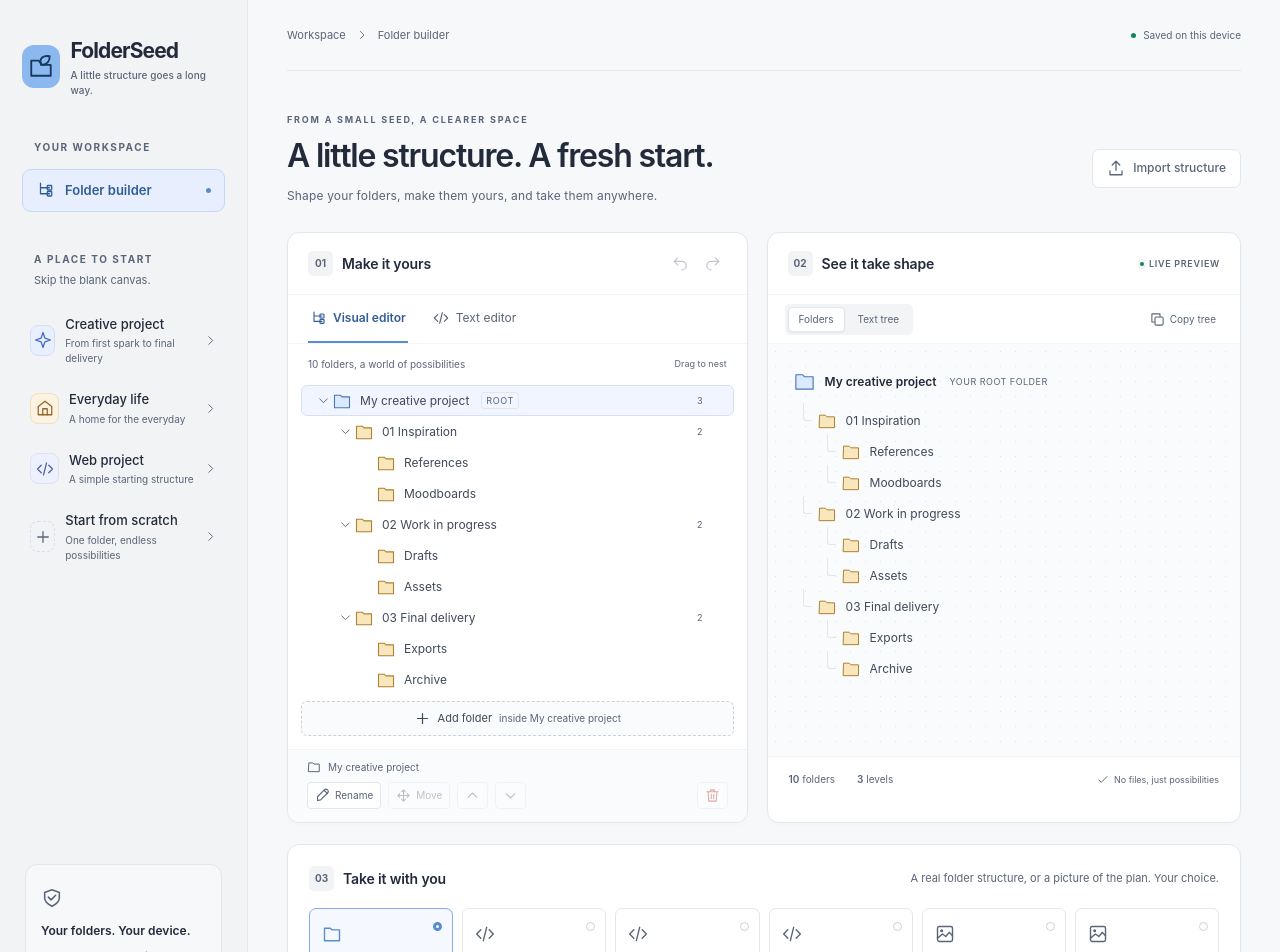
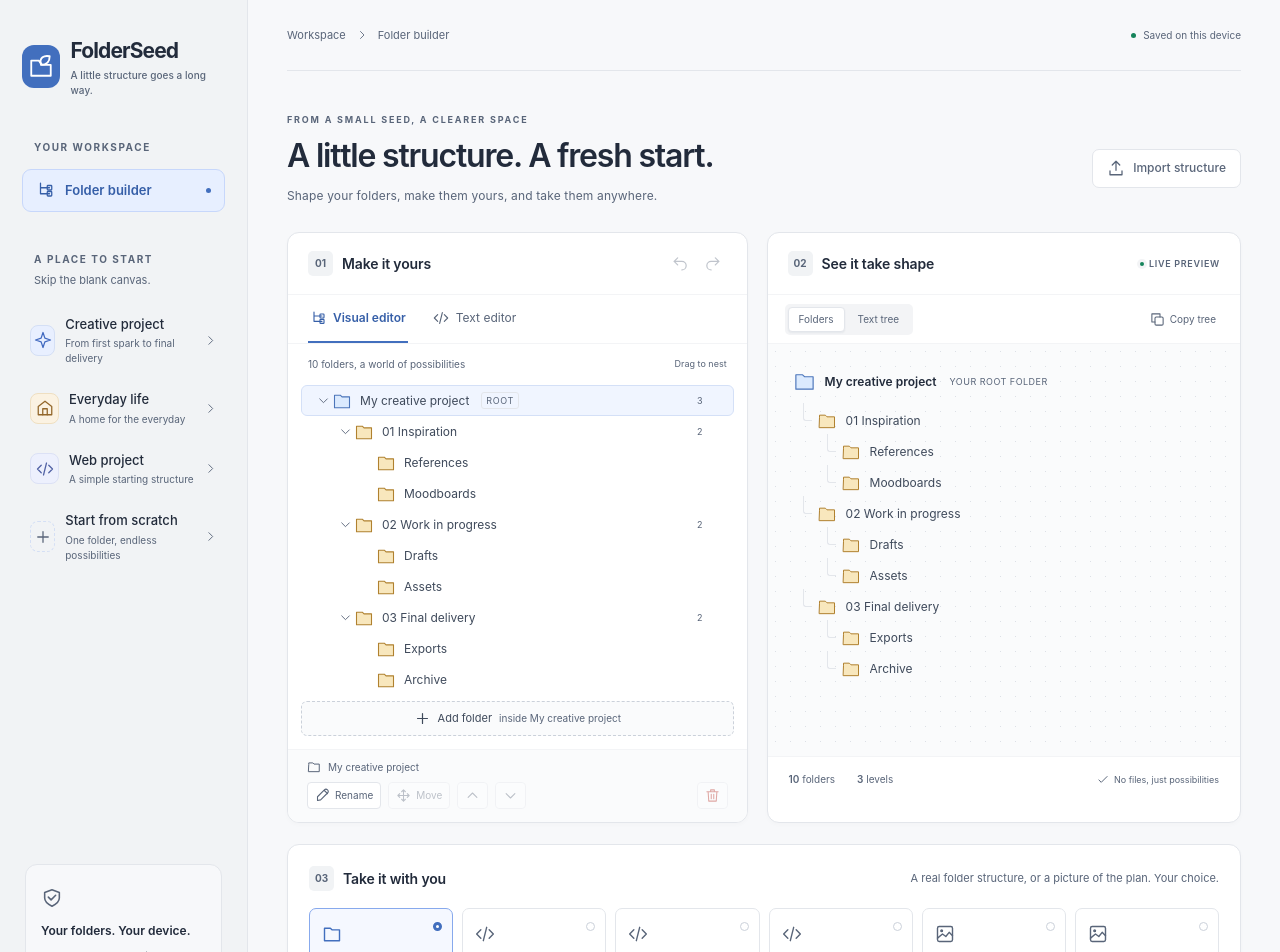
Before and after one commit to tdoljyj/folderseed, a React (Vite) app: page / in a window 1280 px wide. Shown: the top 952 px of the page. Built offline with nearby package versions, Linux system fonts and the light colour scheme.

Commit message:
Balance medium blue accents with crisp white button text

```diff
--- a/index.html
+++ b/index.html
@@ -4,7 +4,7 @@
     <meta charset="UTF-8" />
     <meta name="viewport" content="width=device-width, initial-scale=1.0" />
     <meta name="description" content="Plant a little structure. A friendly, local-first folder editor with real folder ZIPs and useful export formats." />
-    <meta name="theme-color" content="#8bb8ee" />
+    <meta name="theme-color" content="#426fbe" />
     <link rel="icon" href="./favicon.svg" type="image/svg+xml" />
     <title>FolderSeed — A little structure. A fresh start.</title>
   </head>
--- a/src/exports/index.ts
+++ b/src/exports/index.ts
@@ -62,7 +62,7 @@ export function renderSVG(input: DirectoryDocument): { svg: string; width: numbe
 <desc id="description">${escapeXML(formatTree(document))}</desc>
 <rect width="${width}" height="${height}" fill="#f8fafc"/>
 <g font-family="${FONT}">
-<text x="32" y="35" font-size="11" font-weight="700" letter-spacing="1.8" fill="#315d98">FOLDERSEED · DIRECTORY STRUCTURE</text>
+<text x="32" y="35" font-size="11" font-weight="700" letter-spacing="1.8" fill="#365fa8">FOLDERSEED · DIRECTORY STRUCTURE</text>
 <text x="32" y="60" font-size="13" fill="#596579">${rows.length} ${rows.length === 1 ? 'folder' : 'folders'} · Folder-only layout</text>
 <path d="M 32 78 H ${width - 32}" stroke="#dbe2ec"/>
 <g fill="none" stroke="#c5d0df" stroke-width="1.5">${lines.join('')}</g>
--- a/src/ui/style.css
+++ b/src/ui/style.css
@@ -1,22 +1,22 @@
 /* Scoped component styles: embed FolderSeed without styling the host application. */
-.fs-app { --fs-ink: #222b3b; --fs-muted: #596579; --fs-primary: #8bb8ee; --fs-primary-dark: #79a9e3; --fs-line: #e3e6eb; --fs-paper: #ffffff; --fs-surface: #f7f8fa; --fs-selection: #eaf1ff; display: flex; min-height: 100vh; color: var(--fs-ink); background: #f7f8fa; font-family: Inter, ui-sans-serif, -apple-system, BlinkMacSystemFont, "Segoe UI", sans-serif; font-size: 14px; line-height: 1.5; -webkit-font-smoothing: antialiased; }
+.fs-app { --fs-ink: #222b3b; --fs-muted: #596579; --fs-primary: #426fbe; --fs-primary-dark: #365fa8; --fs-line: #e3e6eb; --fs-paper: #ffffff; --fs-surface: #f7f8fa; --fs-selection: #eaf1ff; display: flex; min-height: 100vh; color: var(--fs-ink); background: #f7f8fa; font-family: Inter, ui-sans-serif, -apple-system, BlinkMacSystemFont, "Segoe UI", sans-serif; font-size: 14px; line-height: 1.5; -webkit-font-smoothing: antialiased; }
 .fs-app *, .fs-app *::before, .fs-app *::after { box-sizing: border-box; }
 .fs-app button, .fs-app input, .fs-app textarea, .fs-app select { font: inherit; }
 .fs-app button { cursor: pointer; }
 .fs-app button, .fs-app a { -webkit-tap-highlight-color: transparent; }
 .fs-app button:disabled { opacity: .38; cursor: not-allowed; }
-.fs-app button:focus-visible, .fs-app a:focus-visible, .fs-app input:focus-visible, .fs-app textarea:focus-visible, .fs-app select:focus-visible { outline: 3px solid #5a8dcf; outline-offset: 3px; }
+.fs-app button:focus-visible, .fs-app a:focus-visible, .fs-app input:focus-visible, .fs-app textarea:focus-visible, .fs-app select:focus-visible { outline: 3px solid #426fbe; outline-offset: 3px; }
 .fs-app h1, .fs-app h2, .fs-app p { margin: 0; }
 .fs-app svg { flex: none; vertical-align: middle; }
 .fs-app a { color: inherit; text-decoration: none; }
 .fs-sidebar { width: 248px; min-width: 248px; padding: 35px 22px 23px; border-right: 1px solid #e3e6eb; background: #f1f3f5; display: flex; flex-direction: column; gap: 37px; }
 .fs-brand { display: flex; align-items: center; gap: 10px; letter-spacing: -.9px; font-size: 21px; font-weight: 740; }
-.fs-brand-mark { width: 40px; height: 43px; color: #17395f; background: #8bb8ee; border-radius: 12px; display: flex; align-items: center; justify-content: center; }
+.fs-brand-mark { width: 40px; height: 43px; color: #ffffff; background: #426fbe; border-radius: 12px; display: flex; align-items: center; justify-content: center; }
 .fs-brand-subtitle { display: block; font-size: 10px; font-weight: 500; letter-spacing: .05px; color: #596579; margin-top: 1px; }
 .fs-eyebrow { font-size: 10px; font-weight: 650; letter-spacing: 1.55px; color: #596579; }
 .fs-sidebar-section > .fs-eyebrow { padding-left: 12px; }
-.fs-nav-active { display: flex; align-items: center; gap: 11px; margin-top: 13px; background: #e7efff; border: 1px solid #c7d7fb; border-radius: 9px; padding: 11px 13px; color: #315d98 !important; font-weight: 600; font-size: 13px; }
-.fs-nav-dot { margin-left: auto; width: 5px; height: 5px; border-radius: 50%; background: #5a8dcf; }
+.fs-nav-active { display: flex; align-items: center; gap: 11px; margin-top: 13px; background: #e7efff; border: 1px solid #c7d7fb; border-radius: 9px; padding: 11px 13px; color: #365fa8 !important; font-weight: 600; font-size: 13px; }
+.fs-nav-dot { margin-left: auto; width: 5px; height: 5px; border-radius: 50%; background: #426fbe; }
 .fs-templates { margin-top: -2px; }
 .fs-templates > p { padding: 4px 12px 14px; font-size: 11px; color: #596579; }
 .fs-template { background: transparent; border: 0; padding: 12px 8px; width: 100%; text-align: left; display: flex; align-items: center; gap: 10px; border-radius: 9px; color: #596579; }
@@ -50,7 +50,7 @@
 .fs-mobile-break { display: none; }
 .fs-button { min-height: 39px; padding: 9px 14px; border: 1px solid #e3e6eb; border-radius: 7px; background: #fff; color: #596579; display: inline-flex; align-items: center; justify-content: center; gap: 8px; font-size: 12px !important; font-weight: 550 !important; transition: background .15s, border-color .15s; white-space: nowrap; }
 .fs-button:hover:not(:disabled) { background: #f3f4f6; border-color: #cbd1da; }
-.fs-primary { background: var(--fs-primary); color: #17395f; border-color: var(--fs-primary); }
+.fs-primary { background: var(--fs-primary); color: #ffffff; border-color: var(--fs-primary); }
 .fs-primary:hover:not(:disabled) { background: var(--fs-primary-dark); border-color: var(--fs-primary-dark); }
 .fs-import { margin-top: 24px; }
 .fs-workspace-grid { display: grid; grid-template-columns: 1fr 1.03fr; gap: 19px; }
@@ -64,7 +64,7 @@
 .fs-history button:hover:not(:disabled), .fs-icon-button:hover { background: #f3f4f6; }
 .fs-editor-tabs { display: flex; padding: 0 20px; gap: 23px; height: 49px; border-bottom: 1px solid #f3f4f6; }
 .fs-editor-tabs button { border: 0; background: none; color: #596579; font-size: 12px; border-bottom: 2px solid transparent; display: flex; align-items: center; gap: 7px; padding: 0 2px; }
-.fs-editor-tabs button[aria-selected="true"] { color: #315d98; border-bottom-color: #5a8dcf; font-weight: 600; }
+.fs-editor-tabs button[aria-selected="true"] { color: #365fa8; border-bottom-color: #426fbe; font-weight: 600; }
 .fs-visual-area { padding: 0 13px; }
 .fs-tree-help { height: 40px; display: flex; align-items: center; justify-content: space-between; padding: 0 7px; color: #596579; font-size: 10px; gap: 6px; }
 .fs-tree-help > span:last-child { font-size: 9px; color: #596579; }
@@ -73,7 +73,7 @@
 .fs-tree-row { display: flex; align-items: center; min-width: min-content; height: 31px; padding-right: 9px; border-radius: 6px; border: 1px solid transparent; color: #3f4a5b; }
 .fs-tree-row:hover { background: #fafbfc; }
 .fs-tree-row.is-selected { background: #f0f5ff; border-color: #d4e0f7; }
-.fs-tree-row.is-drop-target { border-color: #5a8dcf; background: #dbeafe; outline: 1px dashed #5a8dcf; }
+.fs-tree-row.is-drop-target { border-color: #426fbe; background: #dbeafe; outline: 1px dashed #426fbe; }
 .fs-disclosure, .fs-disclosure-placeholder { width: 18px; min-width: 18px; padding: 0; border: 0; background: transparent; color: #596579; display: inline-flex; align-items: center; justify-content: center; }
 .fs-disclosure { height: 26px; }
 .fs-folder-select { border: 0; background: transparent; display: flex; align-items: center; text-align: left; gap: 8px; color: inherit; padding: 4px 0; flex: 1; white-space: nowrap; min-width: 0; font-size: 12px !important; }
@@ -87,7 +87,7 @@
 .fs-drag-hint { opacity: 0; margin-left: 6px; color: #596579; cursor: grab; }
 .fs-tree-row:hover .fs-drag-hint { opacity: 1; }
 .fs-add-folder { border: 1px dashed #cbd1da; border-radius: 6px; width: 100%; margin: 3px 0 13px; display: flex; gap: 7px; align-items: center; justify-content: center; background: #fafbfc; color: #3f4a5b; font-size: 11px !important; min-height: 35px; }
-.fs-add-folder:hover { border-color: #5a8dcf; background: #f3f4f6; }
+.fs-add-folder:hover { border-color: #426fbe; background: #f3f4f6; }
 .fs-add-folder > span { font-size: 10px; color: #596579; overflow: hidden; text-overflow: ellipsis; white-space: nowrap; max-width: 42%; }
 .fs-selection-tools { margin: 0 -13px; padding: 10px 19px 13px; background: #fafbfc; border-top: 1px solid #f3f4f6; }
 .fs-selected-path { display: flex; gap: 7px; color: #596579; font-size: 10px; min-width: 0; margin-bottom: 7px; }
@@ -108,7 +108,7 @@
 .fs-segmented button { padding: 4px 10px; background: transparent; border: 1px solid transparent; border-radius: 4px; color: #596579; font-size: 10px !important; }
 .fs-segmented button[aria-pressed="true"] { border-color: #e3e6eb; background: #fff; color: #596579; box-shadow: 0 1px 2px #172b4d10; }
 .fs-copy { background: none; border: 0; display: flex; gap: 5px; align-items: center; color: #596579; font-size: 10px !important; padding: 7px; }
-.fs-copy:hover { color: #315d98; }
+.fs-copy:hover { color: #365fa8; }
 .fs-preview-canvas { background-color: #fafbfc; background-image: radial-gradient(#dce0e6 0.75px,transparent .75px); background-size: 15px 15px; padding: 22px 25px; flex: 1; overflow: auto; height: 412px; max-height: 412px; scrollbar-width: thin; scrollbar-color: #e3e6eb transparent; }
 .fs-preview-tree { min-width: max-content; }
 .fs-preview-row { display: flex; gap: 9px; align-items: center; font-size: 12px; height: 31px; position: relative; color: #3f4a5b; }
@@ -133,11 +133,11 @@
 .fs-export-options button:hover { background: #fafbfc; border-color: #929dab; }
 .fs-export-options button.is-active { background: #f5f8ff; border-color: #87a9ed; box-shadow: none; }
 .fs-format-icon { display: block; color: #596579; margin-bottom: 8px; }
-.fs-export-options button.is-active .fs-format-icon { color: #5a8dcf; }
+.fs-export-options button.is-active .fs-format-icon { color: #426fbe; }
 .fs-export-options strong { font-size: 11px; font-weight: 600; display: block;  color: var(--fs-ink); }
 .fs-export-options small { font-size: 10px; color: #596579; display: block; margin-top: 3px; }
 .fs-radio-dot { width: 9px; height: 9px; border-radius: 50%; border: 1px solid #cbd1da; position: absolute; right: 10px; top: 13px; }
-.fs-export-options button.is-active .fs-radio-dot { border: 3px solid #5a8dcf; background: white; }
+.fs-export-options button.is-active .fs-radio-dot { border: 3px solid #426fbe; background: white; }
 .fs-export-bottom { padding: 17px 0; display: flex; align-items: center; gap: 25px; justify-content: space-between; }
 .fs-export-bottom p { display: flex; gap: 8px; font-size: 11px; color: #596579; line-height: 1.65; max-width: 600px; align-items: center; }
 .fs-export-bottom strong { font-weight: 600; color: #596579; }
```
Also changed, not shown: public/favicon.svg.
